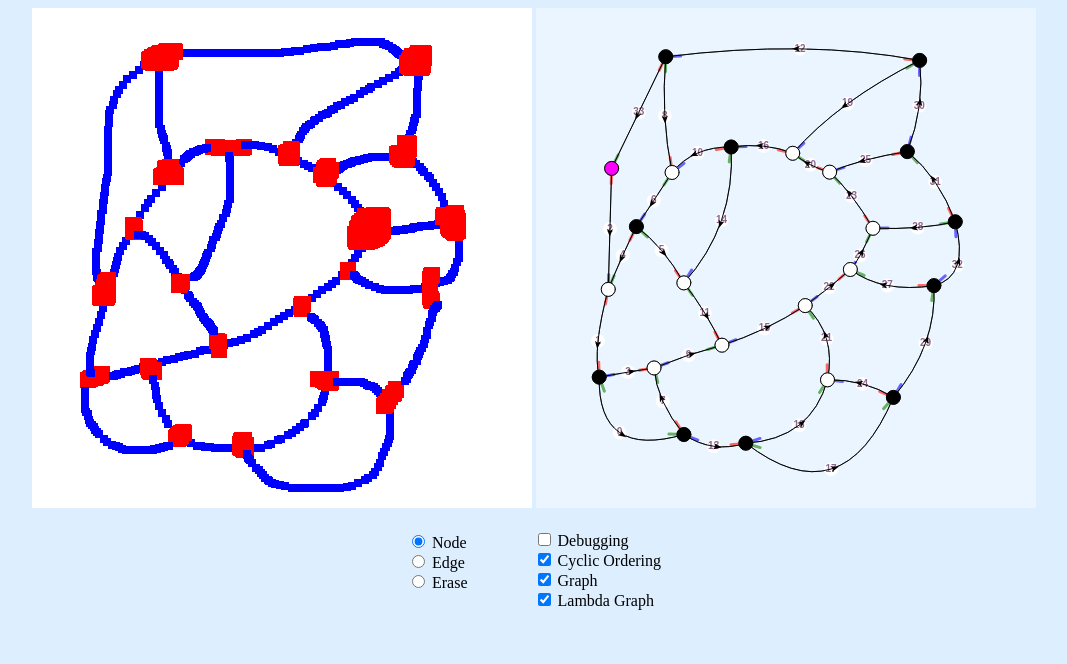
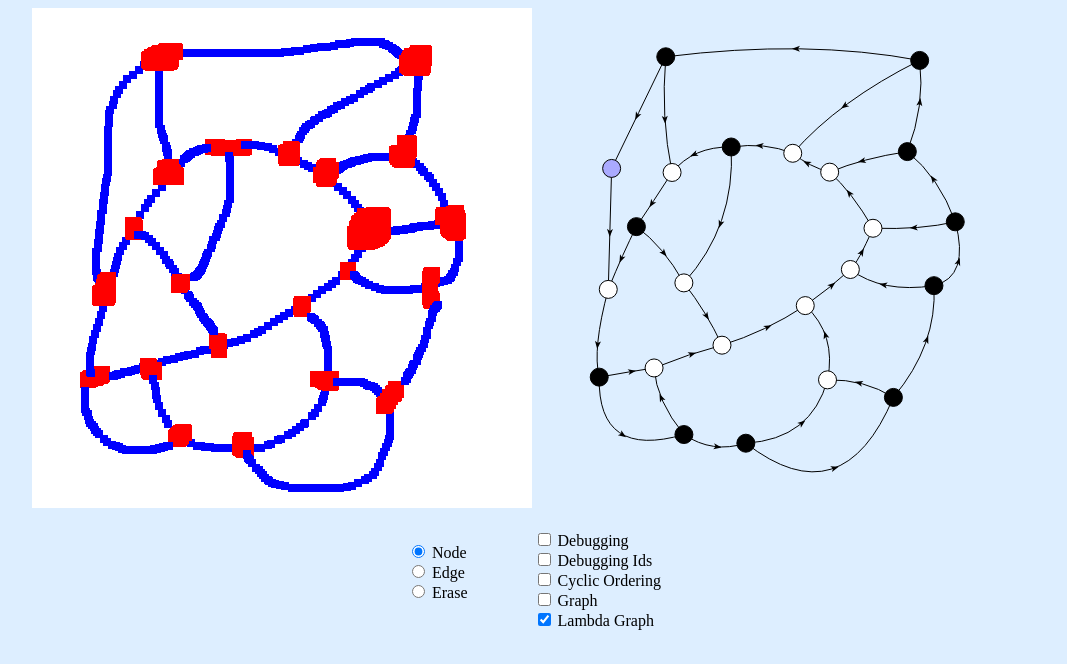
Before and after one commit to jcreedcmu/lambda-map-drawer, a website built with webpack: page public/index.html in a window 1280 px wide. Shown: the whole page, without its empty margins (106-1173 px from the left). Built offline with nearby package versions, Linux system fonts and the light colour scheme.

Commit message:
Cleaning up a bit.

```diff
--- a/public/index.html
+++ b/public/index.html
@@ -34,12 +34,17 @@
 				</label>
 				<br>
 				<label>
-				  <input type="checkbox" id="renderCyclic" checked>
+				  <input type="checkbox" id="renderDebugId">
+				  Debugging Ids
+				</label>
+				<br>
+				<label>
+				  <input type="checkbox" id="renderCyclic">
 				  Cyclic Ordering
 				</label>
 				<br>
 				<label>
-				  <input type="checkbox" id="renderGraph" checked>
+				  <input type="checkbox" id="renderGraph">
 				  Graph
 				</label>
 				<br>
--- a/src/index.ts
+++ b/src/index.ts
@@ -5,7 +5,7 @@ import * as u from './util';
 
 const WIDTH = 16;
 const EDGE_RAD = 7;
-const NODE_RAD = 7;
+const NODE_RAD = 9;
 function relpos(e: MouseEvent, n: Element): Point {
   const rect = n.getBoundingClientRect();
   return { x: e.clientX - rect.left, y: e.clientY - rect.top };
@@ -105,7 +105,7 @@ function renderGraph(g: RootedGraphData, c: Canvas) {
     d.lineWidth = 1;
     d.stroke();
 
-    // DX
+    if (enabled('renderDebugId')) {
       d.beginPath();
       d.fillStyle = 'white';
       d.arc(m.x, m.y, EDGE_RAD, 0, Math.PI * 2);
@@ -115,9 +115,17 @@ function renderGraph(g: RootedGraphData, c: Canvas) {
       d.font = 'bold 10px arial';
       d.fillStyle = '#404';
       d.fillText(i + '', m.x, m.y);
+    }
   });
   for (let [k, { p }] of Object.entries(g.vertices)) {
-    d.fillStyle = k == g.root ? "yellow" : "white";
+    d.fillStyle = "#fed";
+
+    if (g.vertices[k].edges.length != 3) {
+      d.fillStyle = "red";
+    }
+    if (k == g.root) {
+      d.fillStyle = "white";
+    }
     d.strokeStyle = "black";
     d.lineWidth = 1;
     d.beginPath();
@@ -125,17 +133,18 @@ function renderGraph(g: RootedGraphData, c: Canvas) {
     d.fill();
     d.stroke();
 
-    // DX
+    if (enabled('renderDebugId')) {
       d.textAlign = 'center';
       d.textBaseline = 'middle'
       d.font = 'bold 9px arial';
-    d.fillStyle = '#740';
+      d.fillStyle = '#000';
       d.fillText(k, p.x, p.y);
+    }
   }
   if (enabled('renderLambda')) {
     d.save();
     d.fillStyle = "white";
-    d.globalAlpha = 0.4;
+    d.globalAlpha = 0.2;
     d.fillRect(0, 0, 500, 500);
     d.restore();
   }
@@ -181,7 +190,7 @@ function renderLambdaGraph(g: LambdaGraphData, c: Canvas) {
   for (let [k, v] of Object.entries(g.vertices)) {
     if (v == undefined) return;
     const { p, t } = v;
-    d.fillStyle = k == g.root ? "#f0f" : (t == 'app' ? 'white' : 'black');
+    d.fillStyle = k == g.root ? "#aaf" : (t == 'app' ? 'white' : 'black');
     d.strokeStyle = "black";
     d.lineWidth = 1;
     d.beginPath();
@@ -200,7 +209,11 @@ function go() {
   c1.d.drawImage(l.data.img['sample'], 0, 0);
   const c2 = getCanvas('c2');
 
-  ['renderDebug', 'renderCyclic', 'renderGraph', 'renderLambda'].forEach(id => {
+  ['renderDebug',
+    'renderDebugId',
+    'renderCyclic',
+    'renderGraph',
+    'renderLambda'].forEach(id => {
       document.getElementById(id)!.addEventListener('change', compute);
     });
 
@@ -214,8 +227,17 @@ function go() {
     const rg = findRootedGraph(g);
     if (enabled('renderCyclic')) renderCyclicOrdering(rg, c2);
     if (enabled('renderGraph')) renderGraph(rg, c2);
+
+    if (enabled('renderLambda')) {
+      try {
         const lg = findLambdaGraph(rg);
-    if (enabled('renderLambda')) renderLambdaGraph(lg, c2);
+        renderLambdaGraph(lg, c2);
+      }
+      catch (e) {
+        console.log(e);
+        renderGraph(rg, c2);
+      }
+    }
   }
 
   //  document.getElementById('compute')!.addEventListener('click', compute);
```
Lines whose indentation alone changed are shown as unchanged.
